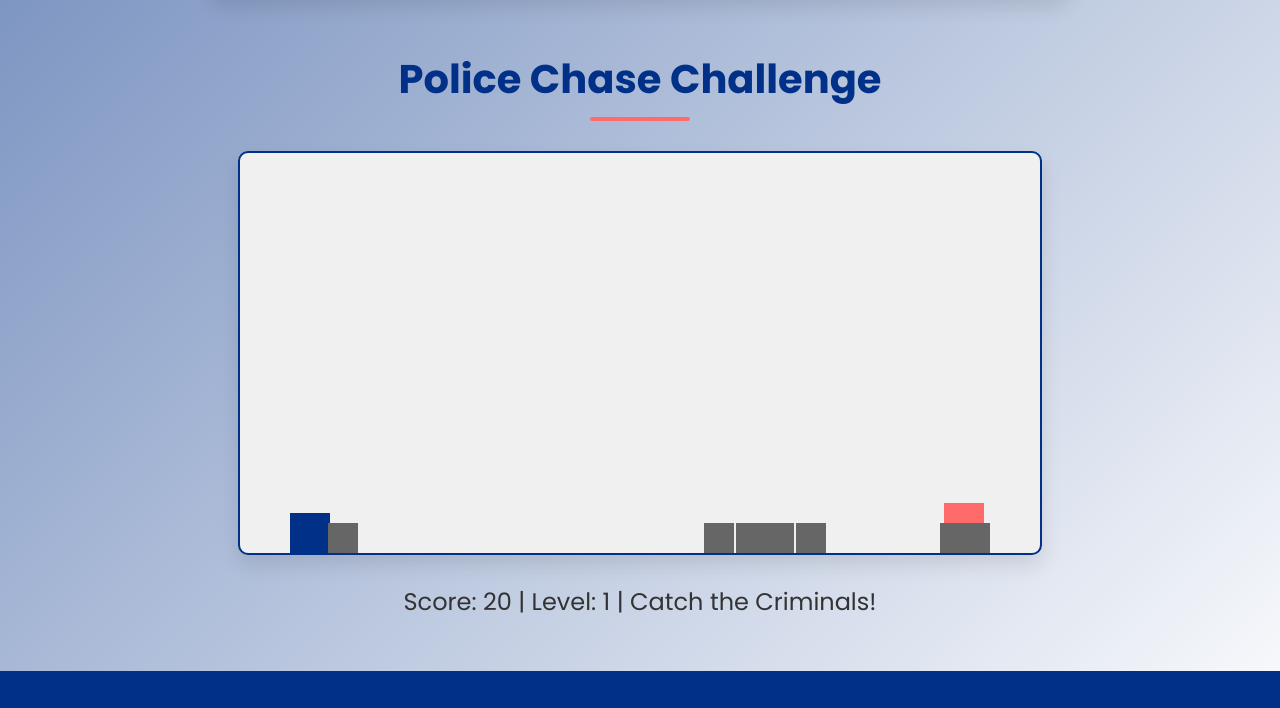
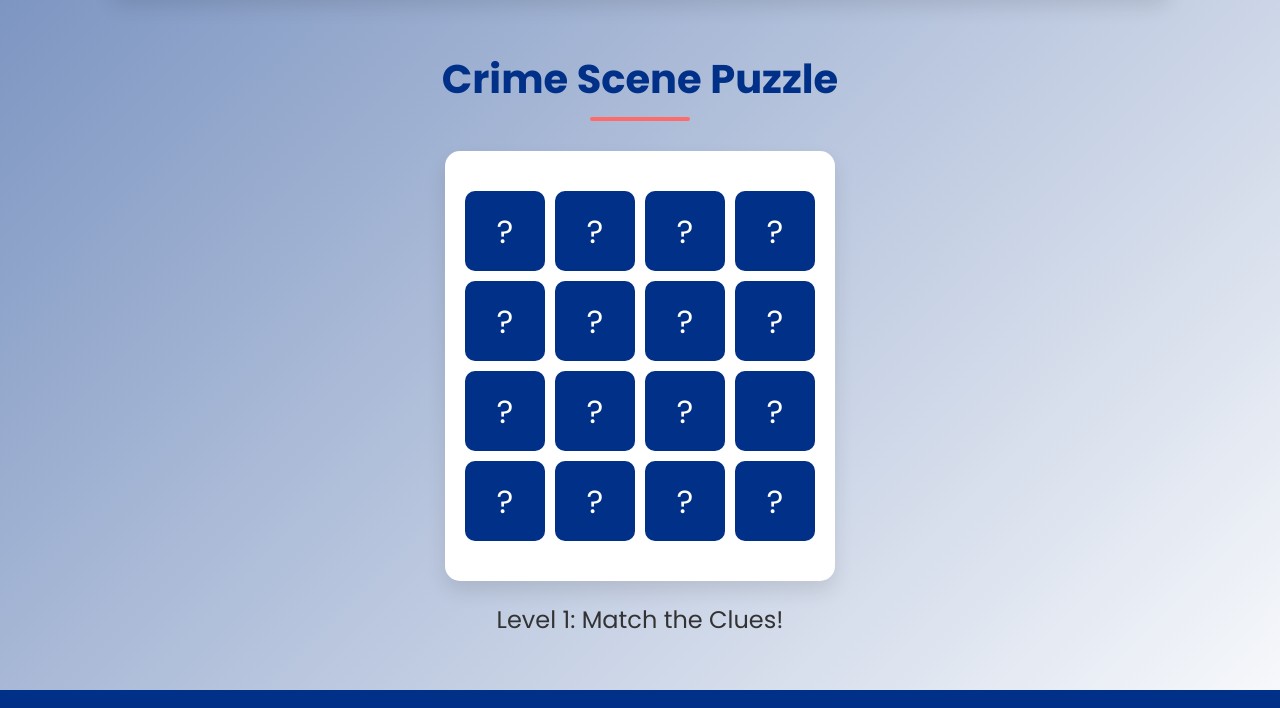
Before and after one commit to Manish352/gyan-chand-gift, a plain HTML site: page index.html in a window 1280 px wide. Shown: the part 2028-2736 px from the top of the page. Drawn offline with Linux system fonts and the light colour scheme.

Commit message:
index.html

```diff
--- a/index.html
+++ b/index.html
@@ -22,14 +22,11 @@
             min-height: 100vh;
         }
 
-        /* Header */
         header {
             text-align: center;
             padding: 100px 20px;
             color: white;
             background: linear-gradient(135deg, rgba(0, 48, 135, 0.9), rgba(255, 255, 255, 0.5));
-            position: relative;
-            overflow: hidden;
         }
 
         header h1 {
@@ -46,22 +43,21 @@
             font-weight: 400;
         }
 
-        /* Main Section */
-        .main-section {
+        .main-section, .shayari-section, .game-section {
             max-width: 1100px;
             margin: 50px auto;
             padding: 0 20px;
             text-align: center;
         }
 
-        .main-section h2 {
+        .main-section h2, .shayari-section h2, .game-section h2 {
             font-size: 2.5em;
             color: #003087;
             margin-bottom: 40px;
             position: relative;
         }
 
-        .main-section h2::after {
+        .main-section h2::after, .shayari-section h2::after, .game-section h2::after {
             content: '';
             width: 100px;
             height: 4px;
@@ -73,7 +69,6 @@
             border-radius: 2px;
         }
 
-        /* Card Container */
         .card-container {
             display: grid;
             grid-template-columns: repeat(auto-fit, minmax(300px, 1fr));
@@ -112,7 +107,6 @@
             color: #555;
         }
 
-        /* Quote Section */
         .quote-section {
             background: #fff;
             padding: 60px 20px;
@@ -135,33 +129,6 @@
             font-weight: 600;
         }
 
-        /* Shayari Section */
-        .shayari-section {
-            max-width: 900px;
-            margin: 50px auto;
-            padding: 0 20px;
-            text-align: center;
-        }
-
-        .shayari-section h2 {
-            font-size: 2.5em;
-            color: #003087;
-            margin-bottom: 40px;
-            position: relative;
-        }
-
-        .shayari-section h2::after {
-            content: '';
-            width: 100px;
-            height: 4px;
-            background: #ff6b6b;
-            position: absolute;
-            bottom: -10px;
-            left: 50%;
-            transform: translateX(-50%);
-            border-radius: 2px;
-        }
-
         .shayari {
             background: white;
             padding: 30px;
@@ -181,38 +148,46 @@
             line-height: 1.8;
         }
 
-        /* Game Section */
-        .game-section {
-            max-width: 900px;
-            margin: 50px auto;
-            padding: 0 20px;
-            text-align: center;
+        .game-container {
+            background: white;
+            padding: 20px;
+            border-radius: 15px;
+            box-shadow: 0 10px 20px rgba(0, 0, 0, 0.1);
+            display: inline-block;
         }
 
-        .game-section h2 {
-            font-size: 2.5em;
-            color: #003087;
-            margin-bottom: 40px;
-            position: relative;
+        .game-grid {
+            display: grid;
+            gap: 10px;
+            margin: 20px auto;
         }
 
-        .game-section h2::after {
-            content: '';
-            width: 100px;
-            height: 4px;
-            background: #ff6b6b;
-            position: absolute;
-            bottom: -10px;
-            left: 50%;
-            transform: translateX(-50%);
-            border-radius: 2px;
+        .game-card {
+            width: 80px;
+            height: 80px;
+            background: #003087;
+            border-radius: 10px;
+            display: flex;
+            align-items: center;
+            justify-content: center;
+            cursor: pointer;
+            transition: transform 0.3s, background 0.3s;
+            color: white;
+            font-size: 2em;
         }
 
-        #gameCanvas {
-            border: 2px solid #003087;
-            background: #f0f0f0;
-            border-radius: 10px;
-            box-shadow: 0 10px 20px rgba(0, 0, 0, 0.1);
+        .game-card:hover {
+            transform: scale(1.1);
+        }
+
+        .game-card.revealed {
+            background: #fff;
+            color: #003087;
+        }
+
+        .game-card.matched {
+            background: #ff6b6b;
+            color: white;
         }
 
         #gameStatus {
@@ -221,7 +196,6 @@
             margin-top: 20px;
         }
 
-        /* Footer */
         footer {
             background: #003087;
             color: white;
@@ -243,47 +217,23 @@
             text-decoration: underline;
         }
 
-        /* Responsive Design */
         @media (max-width: 768px) {
-            header h1 {
-                font-size: 2.5em;
-            }
-
-            header p {
-                font-size: 1.2em;
-            }
-
-            .main-section h2, .shayari-section h2, .game-section h2 {
-                font-size: 2em;
-            }
-
-            .card h3 {
-                font-size: 1.5em;
-            }
-
-            .quote-section p {
-                font-size: 1.4em;
-            }
-
-            .shayari p {
-                font-size: 1.2em;
-            }
-
-            #gameCanvas {
-                width: 100%;
-                height: 300px;
-            }
+            header h1 { font-size: 2.5em; }
+            header p { font-size: 1.2em; }
+            .main-section h2, .shayari-section h2, .game-section h2 { font-size: 2em; }
+            .card h3 { font-size: 1.5em; }
+            .quote-section p { font-size: 1.4em; }
+            .shayari p { font-size: 1.2em; }
+            .game-card { width: 60px; height: 60px; font-size: 1.5em; }
         }
     </style>
 </head>
 <body>
-    <!-- Header -->
     <header>
         <h1>Salute to Gyan Chand Bhaskar</h1>
         <p>A Proud Head Constable of Delhi Police</p>
     </header>
 
-    <!-- Main Section -->
     <section class="main-section">
         <h2>About Gyan Chand Bhaskar</h2>
         <div class="card-container">
@@ -305,202 +255,117 @@
         </div>
     </section>
 
-    <!-- Quote Section -->
     <section class="quote-section">
         <p>"Service before self – a motto Gyan Chand Bhaskar lives by every day."</p>
         <span class="signature">- A Gift from Your Little Brother, Manish Bhaskar</span>
     </section>
 
-    <!-- Shayari Section -->
     <section class="shayari-section">
         <h2>Shayari for My Hero</h2>
         <div class="shayari">
-            <p>
-                "Himmat se kadam chalta hai aage,<br>
-                Delhi ki suraksha hai inke saath lage,<br>
-                Gyan Chand Bhaskar, ek naam hai pyara,<br>
-                Family ko proud hai inpe sara."
-            </p>
+            <p>"Himmat se kadam chalta hai aage,<br>Delhi ki suraksha hai inke saath lage,<br>Gyan Chand Bhaskar, ek naam hai pyara,<br>Family ko proud hai inpe sara."</p>
         </div>
         <div class="shayari">
-            <p>
-                "Dil mein junoon, aankhon mein sapna,<br>
-                Duty ke liye hai inka jeevan apna,<br>
-                Bhaiya tum ho hamari shaan,<br>
-                Har pal tumse judi hai pehchaan."
-            </p>
+            <p>"Dil mein junoon, aankhon mein sapna,<br>Duty ke liye hai inka jeevan apna,<br>Bhaiya tum ho hamari shaan,<br>Har pal tumse judi hai pehchaan."</p>
         </div>
         <div class="shayari">
-            <p>
-                "Police ki vardi mein chamak hai alag,<br>
-                Gyan Bhaiya ke jaisa na koi talab,<br>
-                Desh ki khidmat, parivar ka pyar,<br>
-                Tum ho hamare liye ek sitara vichar."
-            </p>
+            <p>"Police ki vardi mein chamak hai alag,<br>Gyan Bhaiya ke jaisa na koi talab,<br>Desh ki khidmat, parivar ka pyar,<br>Tum ho hamare liye ek sitara vichar."</p>
         </div>
     </section>
 
-    <!-- Game Section -->
     <section class="game-section">
-        <h2>Police Chase Challenge</h2>
-        <canvas id="gameCanvas" width="800" height="400"></canvas>
-        <p id="gameStatus">Use Arrow Keys or WASD to Play! Catch the Criminals!</p>
+        <h2>Crime Scene Puzzle</h2>
+        <div class="game-container">
+            <div class="game-grid" id="gameGrid"></div>
+        </div>
+        <p id="gameStatus">Level 1: Match the Clues!</p>
     </section>
 
-    <!-- Footer -->
     <footer>
         <p>Contact Gyan Chand Bhaskar: <a href="tel:+918882018844">+91 88820 18844</a></p>
         <p>Made with ❤️ for Gyan Chand Bhaskar | Hosted on <a href="https://github.com" target="_blank">GitHub</a></p>
     </footer>
 
-    <!-- JavaScript for Game -->
     <script>
-        const canvas = document.getElementById('gameCanvas');
-        const ctx = canvas.getContext('2d');
+        const gameGrid = document.getElementById('gameGrid');
         const gameStatus = document.getElementById('gameStatus');
+        const clues = [
+            '🔫', '🔍', '🖐️', '🔗', '📷', '🚨', '📜', '👣', // Crime-related emojis
+        ];
+        let currentLevel = 1;
+        let gridSize = 4; // Start with 4x4
+        let cards = [];
+        let revealedCards = [];
+        let matchedPairs = 0;
 
-        let player = {
-            x: 50,
-            y: canvas.height - 50,
-            width: 40,
-            height: 40,
-            speed: 5,
-            dy: 0,
-            jumping: false
-        };
+        function shuffle(array) {
+            for (let i = array.length - 1; i > 0; i--) {
+                const j = Math.floor(Math.random() * (i + 1));
+                [array[i], array[j]] = [array[j], array[i]];
+            }
+            return array;
+        }
 
-        let criminal = {
-            x: canvas.width - 100,
-            y: canvas.height - 50,
-            width: 40,
-            height: 40,
-            speed: 3
-        };
+        function startLevel() {
+            gameGrid.innerHTML = '';
+            cards = [];
+            revealedCards = [];
+            matchedPairs = 0;
+            const levelClues = clues.slice(0, (gridSize * gridSize) / 2);
+            cards = [...levelClues, ...levelClues]; // Duplicate for pairs
+            cards = shuffle(cards);
 
-        let score = 0;
-        let level = 1;
-        let gravity = 0.5;
-        let gameActive = true;
-        let obstacles = [];
+            gameGrid.style.gridTemplateColumns = `repeat(${gridSize}, 80px)`;
+            cards.forEach((clue, index) => {
+                const card = document.createElement('div');
+                card.classList.add('game-card');
+                card.dataset.clue = clue;
+                card.textContent = '?';
+                card.addEventListener('click', () => handleCardClick(card));
+                gameGrid.appendChild(card);
+            });
 
-        const keys = {
-            left: false,
-            right: false,
-            up: false
-        };
+            gameStatus.textContent = `Level ${currentLevel}: Match the Clues!`;
+        }
 
-        // Event Listeners for Controls
-        document.addEventListener('keydown', (e) => {
-            if (e.key === 'ArrowLeft' || e.key === 'a') keys.left = true;
-            if (e.key === 'ArrowRight' || e.key === 'd') keys.right = true;
-            if (e.key === 'ArrowUp' || e.key === 'w') {
-                if (!player.jumping) {
-                    player.dy = -10;
-                    player.jumping = true;
+        function handleCardClick(card) {
+            if (revealedCards.length < 2 && !card.classList.contains('revealed') && !card.classList.contains('matched')) {
+                card.classList.add('revealed');
+                card.textContent = card.dataset.clue;
+                revealedCards.push(card);
+
+                if (revealedCards.length === 2) {
+                    const [card1, card2] = revealedCards;
+                    if (card1.dataset.clue === card2.dataset.clue) {
+                        card1.classList.add('matched');
+                        card2.classList.add('matched');
+                        matchedPairs++;
+                        if (matchedPairs === cards.length / 2) {
+                            setTimeout(() => {
+                                currentLevel++;
+                                gridSize = currentLevel === 2 ? 5 : currentLevel === 3 ? 6 : gridSize;
+                                if (currentLevel > 3) {
+                                    gameStatus.textContent = 'Congratulations! You Solved All Levels!';
+                                } else {
+                                    startLevel();
+                                }
+                            }, 1000);
+                        }
+                    } else {
+                        setTimeout(() => {
+                            card1.classList.remove('revealed');
+                            card2.classList.remove('revealed');
+                            card1.textContent = '?';
+                            card2.textContent = '?';
+                        }, 1000);
+                    }
+                    revealedCards = [];
                 }
             }
-        });
-
-        document.addEventListener('keyup', (e) => {
-            if (e.key === 'ArrowLeft' || e.key === 'a') keys.left = false;
-            if (e.key === 'ArrowRight' || e.key === 'd') keys.right = false;
-        });
-
-        // Spawn Obstacles
-        function spawnObstacle() {
-            obstacles.push({
-                x: canvas.width,
-                y: canvas.height - 30,
-                width: 30,
-                height: 30,
-                speed: criminal.speed + level
-            });
         }
 
-        // Game Loop
-        function updateGame() {
-            if (!gameActive) return;
-
-            ctx.clearRect(0, 0, canvas.width, canvas.height);
-
-            // Player Movement
-            if (keys.left && player.x > 0) player.x -= player.speed;
-            if (keys.right && player.x < canvas.width - player.width) player.x += player.speed;
-
-            // Gravity and Jumping
-            player.dy += gravity;
-            player.y += player.dy;
-            if (player.y > canvas.height - player.height) {
-                player.y = canvas.height - player.height;
-                player.dy = 0;
-                player.jumping = false;
-            }
-
-            // Criminal Movement
-            criminal.x -= criminal.speed;
-            if (criminal.x < -criminal.width) {
-                criminal.x = canvas.width;
-                score += 10;
-                if (score % 100 === 0) {
-                    level++;
-                    criminal.speed += 1;
-                    player.speed += 0.5;
-                }
-            }
-
-            // Obstacles Movement
-            obstacles.forEach((obstacle, index) => {
-                obstacle.x -= obstacle.speed;
-                if (obstacle.x < -obstacle.width) obstacles.splice(index, 1);
-            });
-
-            // Collision Detection
-            if (
-                player.x < criminal.x + criminal.width &&
-                player.x + player.width > criminal.x &&
-                player.y < criminal.y + criminal.height &&
-                player.y + player.height > criminal.y
-            ) {
-                score += 20;
-                criminal.x = canvas.width;
-            }
-
-            obstacles.forEach(obstacle => {
-                if (
-                    player.x < obstacle.x + obstacle.width &&
-                    player.x + player.width > obstacle.x &&
-                    player.y < obstacle.y + obstacle.height &&
-                    player.y + player.height > obstacle.y
-                ) {
-                    gameActive = false;
-                    gameStatus.textContent = `Game Over! Score: ${score} | Level: ${level} | Press F5 to Restart`;
-                }
-            });
-
-            // Draw Player (Police)
-            ctx.fillStyle = '#003087';
-            ctx.fillRect(player.x, player.y, player.width, player.height);
-
-            // Draw Criminal
-            ctx.fillStyle = '#ff6b6b';
-            ctx.fillRect(criminal.x, criminal.y, criminal.width, criminal.height);
-
-            // Draw Obstacles
-            ctx.fillStyle = '#666';
-            obstacles.forEach(obstacle => {
-                ctx.fillRect(obstacle.x, obstacle.y, obstacle.width, obstacle.height);
-            });
-
-            // Update Status
-            gameStatus.textContent = `Score: ${score} | Level: ${level} | Catch the Criminals!`;
-
-            // Spawn Obstacles Randomly
-            if (Math.random() < 0.02 * level) spawnObstacle();
-
-            requestAnimationFrame(updateGame);
-        }
-
-        updateGame();
+        // Start the game
+        startLevel();
     </script>
 </body>
 </html>
```
